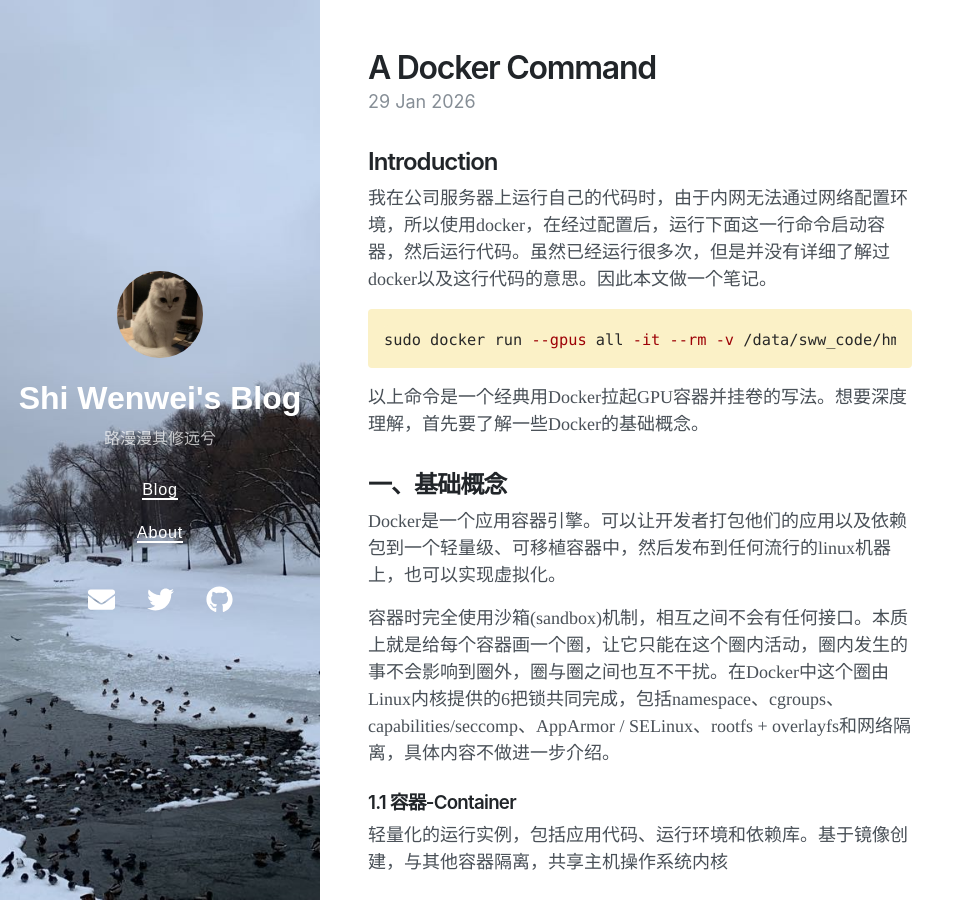
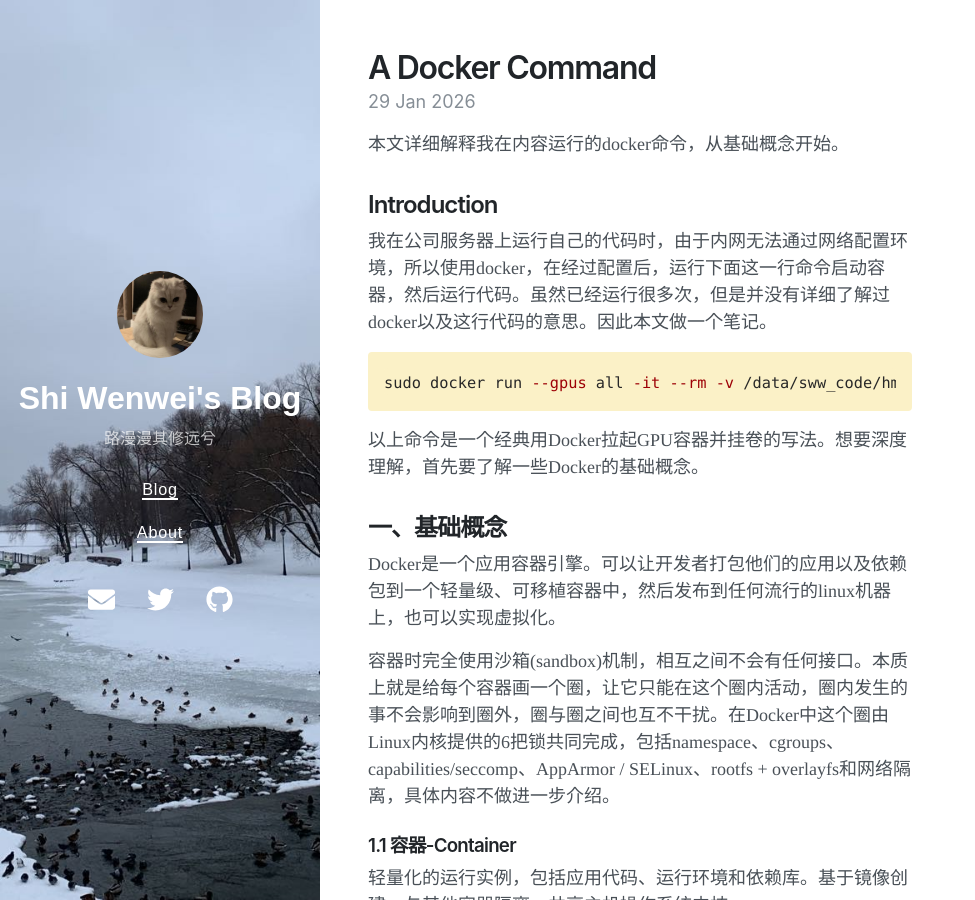
Before and after one commit to Shi5013/Shi5013.github.io, a Jekyll site: the page built from _posts/2026-1-29-A-Docker-Command.md, in a window 1280 px wide and 900 px high. Shown: the whole window, without its empty margins (0-975 px from the left). Built offline with Jekyll 4.4.1, drawn with Linux system fonts in a browser that asks for light colours; nearby versions of some CDN libraries; our own code applies the rules of GitHub Pages for plain Markdown files.

Commit message:
A Docker command abstract

````diff
--- a/_posts/2026-1-29-A-Docker-Command.md
+++ b/_posts/2026-1-29-A-Docker-Command.md
@@ -1,3 +1,5 @@
+本文详细解释我在内容运行的docker命令，从基础概念开始。
+
 ## Introduction
 我在公司服务器上运行自己的代码时，由于内网无法通过网络配置环境，所以使用docker，在经过配置后，运行下面这一行命令启动容器，然后运行代码。虽然已经运行很多次，但是并没有详细了解过docker以及这行代码的意思。因此本文做一个笔记。
 ```bash
````
